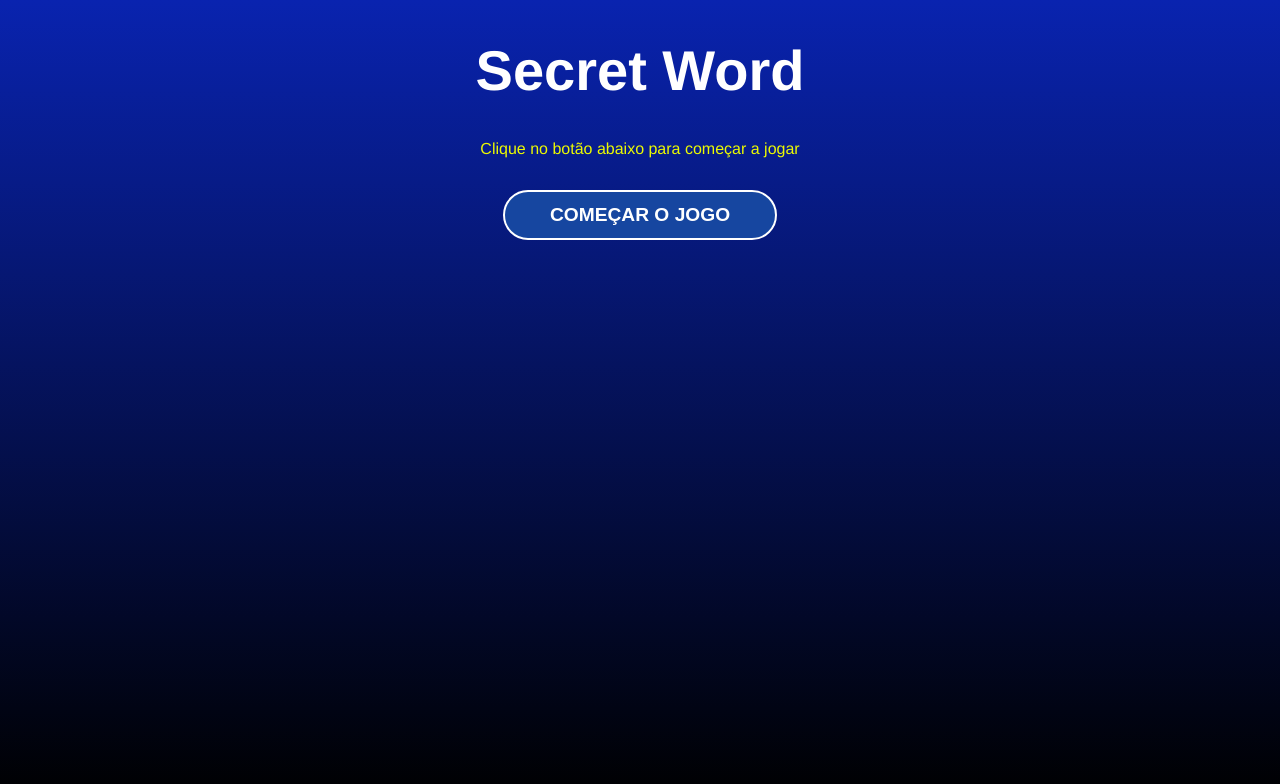
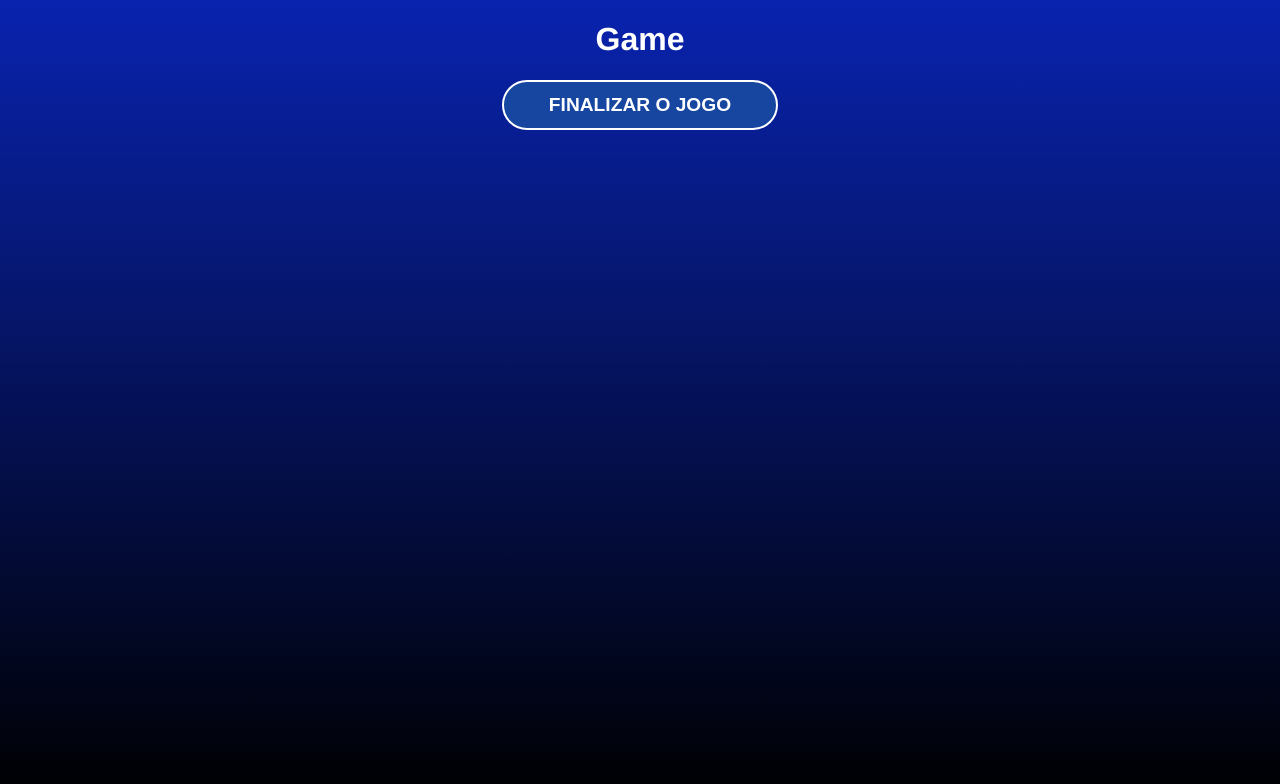
Before and after one commit to PauloVitorrr/secret-word, a React (Create React App) app: page / in a window 1280 px wide. Both pictures are taken after a click on the button "COMEÇAR O JOGO". Shown: the top 784 px of the page. Built offline with nearby package versions, Linux system fonts and the light colour scheme.

Commit message:
Alternando estágios do jogo

```diff
--- a/src/components/Game/index.js
+++ b/src/components/Game/index.js
@@ -1,8 +1,11 @@
 import "./style.css";
 
-const Game = () =>{
+const Game = ({verifyLetter}) =>{
     return(
-        <div>Game</div>
+        <div>
+            <h1>Game</h1>
+            <button onClick={verifyLetter}>Finalizar o jogo</button>
+        </div>
     )
 }
 
--- a/src/components/GameOver/index.js
+++ b/src/components/GameOver/index.js
@@ -1,8 +1,11 @@
 import "./style.css"
 
-const GameOver = () => {
+const GameOver = ({retry}) => {
     return(
-        <div>Game Over</div>
+        <div>
+            <h1>Game Over</h1>
+            <button onClick={retry}>Reniciar jogo</button>
+        </div>
     )
 }
 
--- a/src/components/StartScreen/index.js
+++ b/src/components/StartScreen/index.js
@@ -1,12 +1,12 @@
 import "./style.css";
 
 
-const StartScreen = () => {
+const StartScreen = ({startGame}) => {
     return(
         <div className="start">
             <h1>Secret Word</h1>
             <p>Clique no botão abaixo para começar a jogar</p>
-            <button>Começar o jogo</button>
+            <button onClick={startGame}>Começar o jogo</button>
         </div>
     )
 }
```
